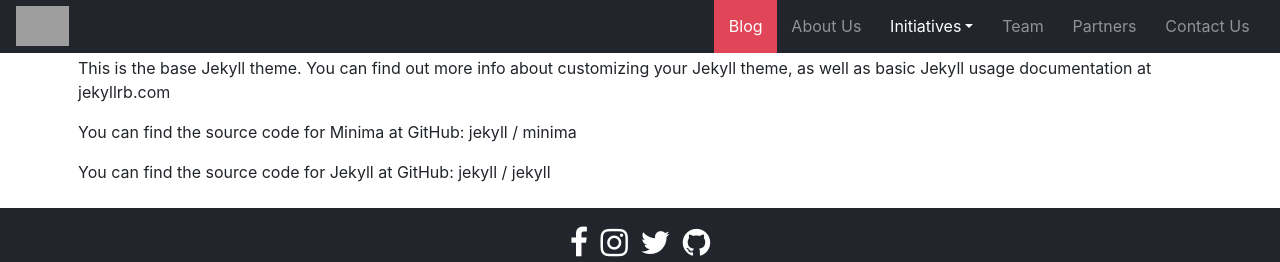
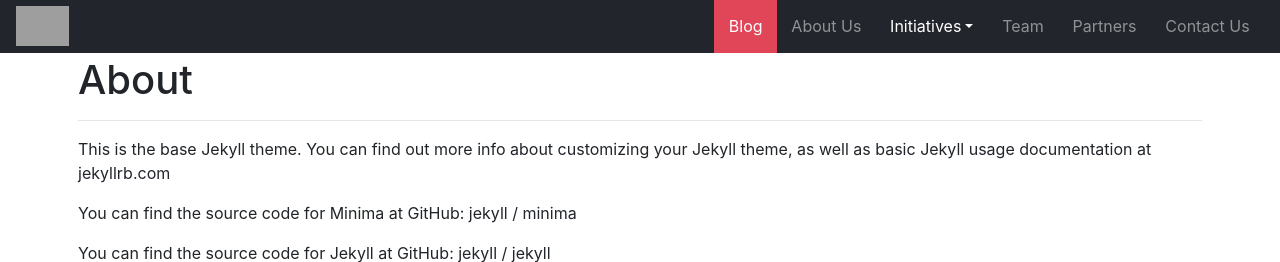
Before and after one commit to IIIT-ECell/website, a Jekyll site: the page built from about.md, in a window 1280 px wide, cut to the strip 0-262 px from the top of the page. Built offline with Jekyll 4.4.1, drawn with Linux system fonts in a browser that asks for light colours; grey boxes are pictures that could not be loaded.

Commit message:
modded page layout, changed social links around

```diff
--- a/_includes/footer.html
+++ b/_includes/footer.html
@@ -3,11 +3,12 @@
 	<div class="container text-white">
 		<div class="row text-center">
 			<div class="col-xs-12 col-md-12 col-sm-12">
-				<ul class="list-inline" style="padding-top: 1rem;">
-					<li class="list-inline-item"><a href="#"><h2><i class="fa fa-facebook"></i></h2></a></li>
-					<li class="list-inline-item"><a href="#"><h2><i class="fa fa-instagram"></i></h2></a></li>
-					<li class="list-inline-item"><a href="#"><h2><i class="fa fa-twitter"></i></h2></a></li>
-					<li class="list-inline-item"><a href="#"><h2><i class="fa fa-github"></i></h2></a></li>
+				<ul class="list-inline">
+					<li class="list-inline-item p-2"><a class="faficon" href="#"><h2><i class="fa fa-facebook"></i></h2></a></li>
+					<li class="list-inline-item p-2"><a class="faficon" href="#"><h2><i class="fa fa-instagram"></i></h2></a></li>
+					<li class="list-inline-item p-2"><a class="faficon" href="#"><h2><i class="fa fa-twitter"></i></h2></a></li>
+					<li class="list-inline-item p-2"><a class="faficon" href="#"><h2><i class="fa fa-linkedin"></i></h2></a></li>
+					<li class="list-inline-item p-2"><a class="faficon" href="#"><h2><i class="fa fa-github"></i></h2></a></li>
 				</ul>
 			</div>
 		</div>
@@ -33,7 +34,7 @@
 					<li>Gachibowli,</li>
 					<li>Hyderabad</li>
 					<li><i class="fa fa-phone"></i> 9007355023</li>
-					<li><i class="fa fa-envelope"></i>  ecell@iiit.ac.in</li>
+					<li><a href="mailto:ecell@iiit.ac.in"><i class="fa fa-envelope"></i> ecell@iiit.ac.in</a></li>
 				</ul>
 			</div>
 			<div class="col-xs-12 col-sm-12 col-md-3">
--- a/_includes/header.html
+++ b/_includes/header.html
@@ -17,7 +17,7 @@
           <a class="nav-link" href="#blog">Blog</a> <!-- TODO link -->
         </li>
         <li class="nav-item">
-          <a class="nav-link" href="#">About Us</a> <!-- TODO link -->
+          <a class="nav-link" href="/about/">About Us</a> <!-- TODO link -->
         </li>
         <li class="nav-item dropdown show"> <!-- TODO links -->
           <a class="nav-link dropdown-toggle" role="button" id="dropdownMenuLink" data-toggle="dropdown" aria-haspopup="true" aria-expanded="false">Initiatives</a>
--- /dev/null
+++ b/_includes/pagehead.html
@@ -0,0 +1,2 @@
+<h1>{{page.title}}</h1>
+<hr>
--- a/_layouts/page.html
+++ b/_layouts/page.html
@@ -4,6 +4,6 @@
 
 <div class="container content mt-5 p-2">
   <!-- TODO figure out a layout on this thing -->
-
+  {% include pagehead.html %}
   {{content}}
 </div>
```
